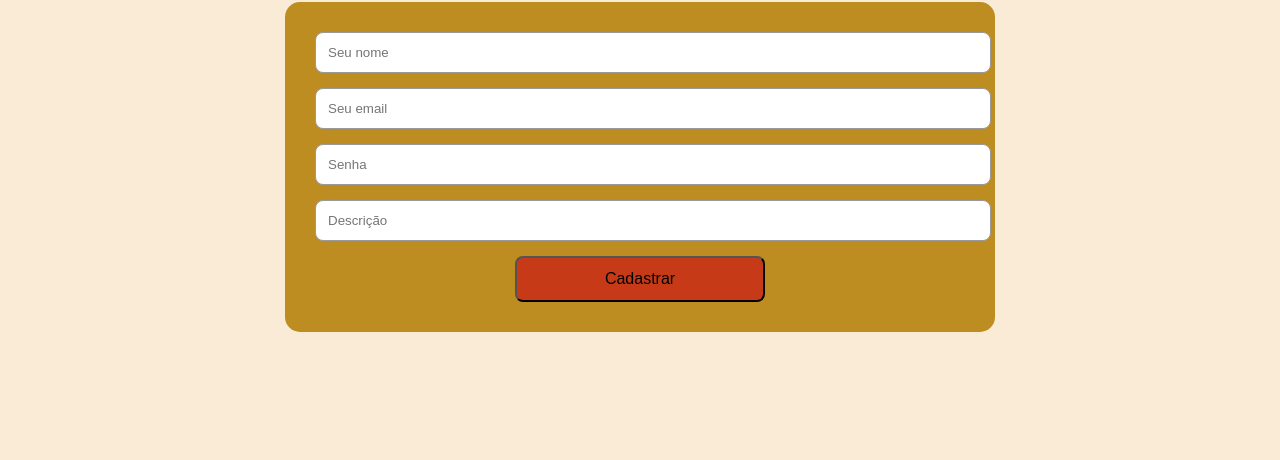
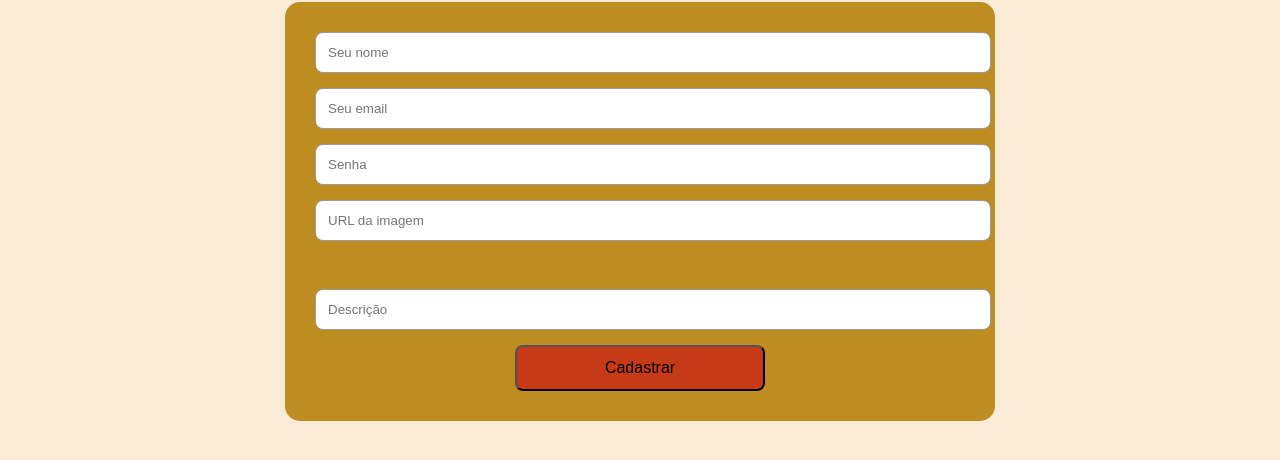
Before and after one commit to mrbc10/mrbc10.github.io, a plain HTML site: page html/cadastro.html in a window 1280 px wide. Shown: the part 144-604 px from the top of the page. Drawn offline with Linux system fonts and the light colour scheme.

Commit message:
Update cadastro.html

```diff
--- a/html/cadastro.html
+++ b/html/cadastro.html
@@ -26,6 +26,8 @@
 
             <input type="password" id="senha" name="senha" placeholder="Senha" required>
 
+            <input type="url" id="imagem" placeholder="URL da imagem" required><br>
+
             <input type="text" id="descricao" placeholder="Descrição" required>
 
             <button type="submit">Cadastrar</button>
```
